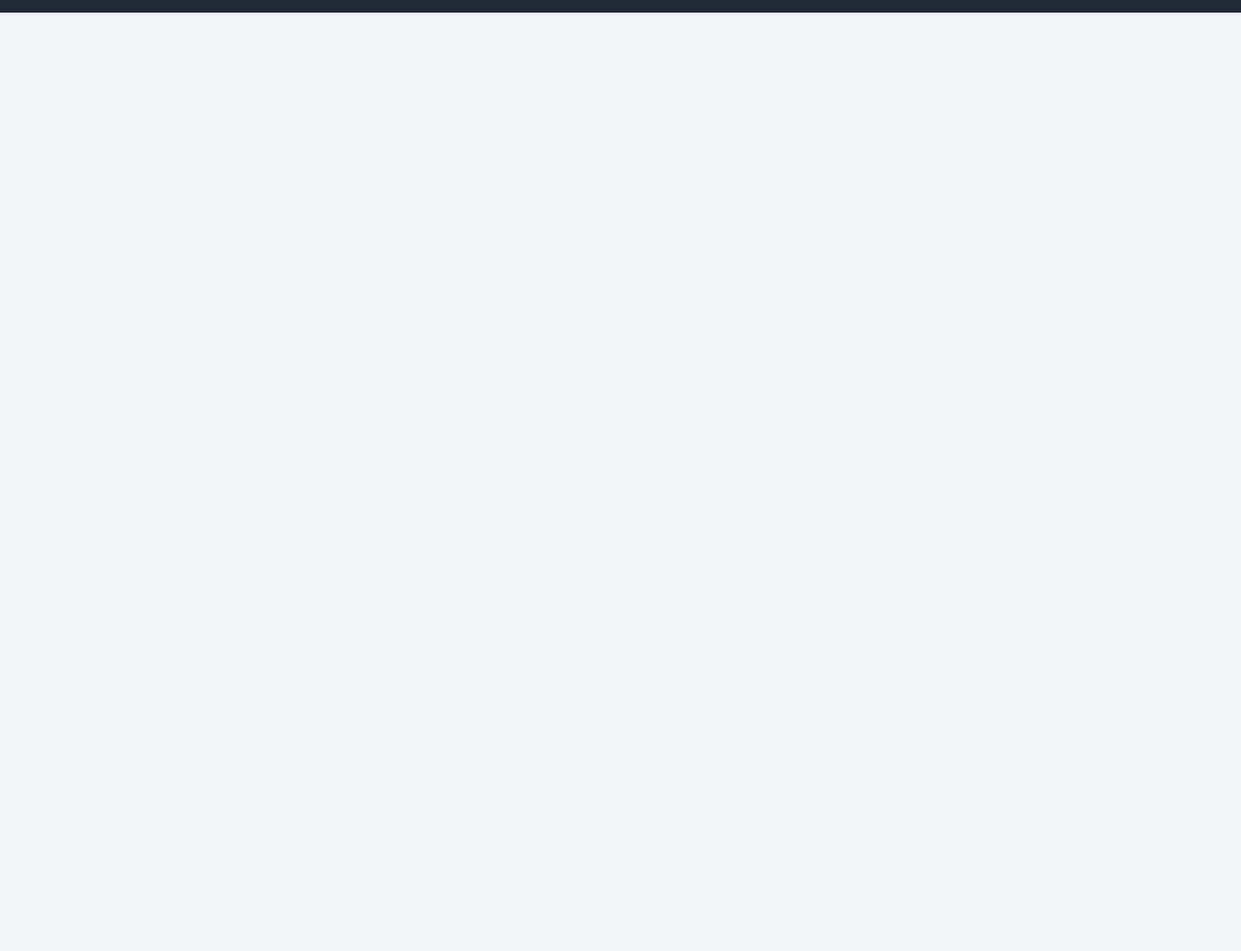
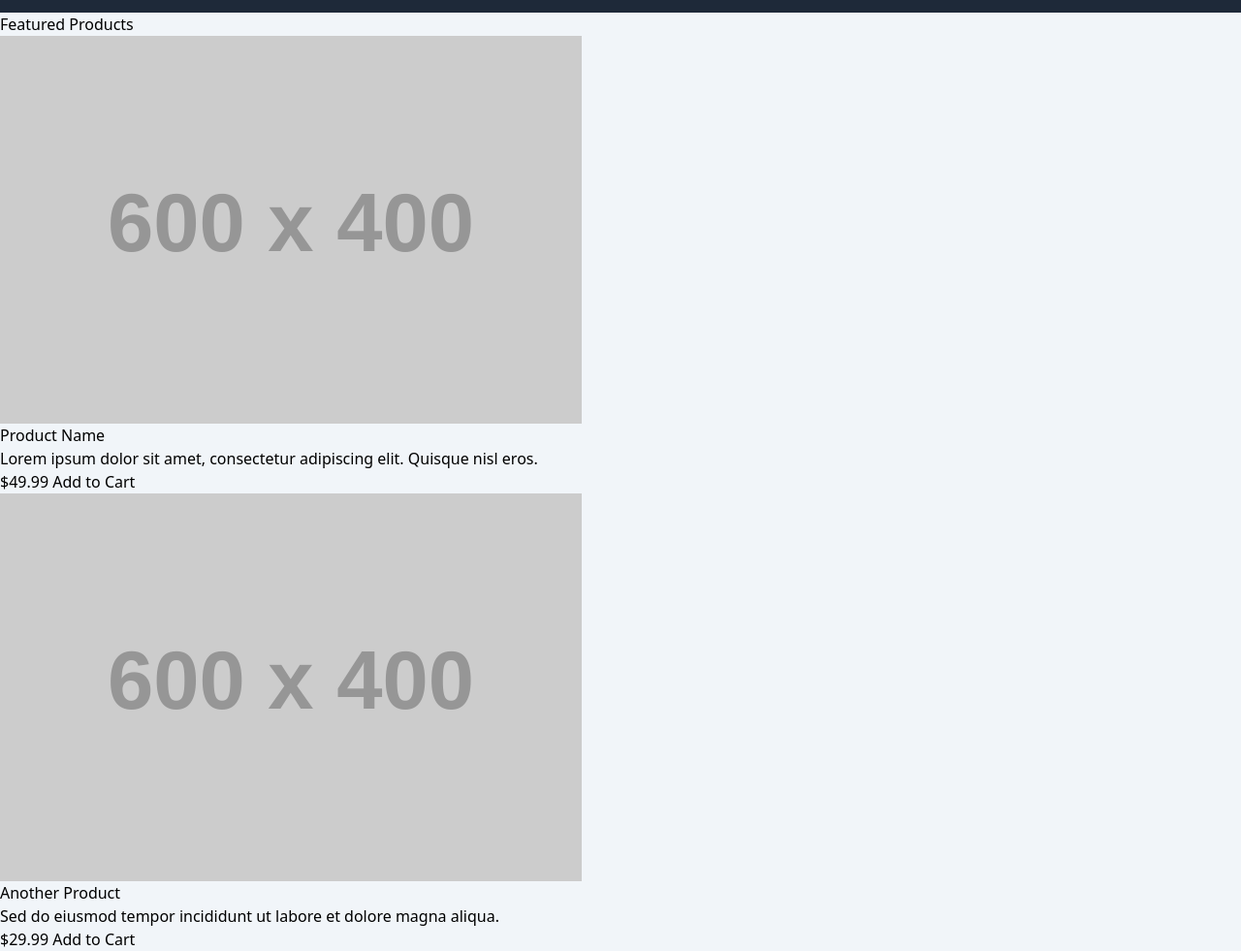
Before and after one commit to Ayzrian/mate-tailwindcss-course, a website built with Vite: page index.html in a window 1280 px wide. Shown: the part 51-1032 px from the top of the page at 97% size. Before the commit the page ends 800 px from the top, so only its background shows below. Built offline with nearby package versions, Linux system fonts and the light colour scheme; placeholder pictures from the web are drawn by us.

Commit message:
Adding styles for product listing with Tailwind - Start

```diff
--- a/index.html
+++ b/index.html
@@ -21,5 +21,60 @@
         </nav>
       </div>
     </header>
+
+    <main class="">
+      <div class="">
+        <h1 class="">
+          Featured Products
+        </h1>
+
+        <div class="">
+          <div class="">
+            <img
+              src="https://placehold.co/600x400"
+              alt="Product Image"
+              class=""
+            >
+
+            <div class="">
+              <h2 class="">
+                Product Name
+              </h2>
+              <p class="">
+                Lorem ipsum dolor sit amet, consectetur adipiscing elit. Quisque nisl eros.
+              </p>
+              <div class="">
+                <span class="">$49.99</span>
+                <button class="">
+                  Add to Cart
+                </button>
+              </div>
+            </div>
+          </div>
+
+          <div class="">
+            <img
+              src="https://placehold.co/600x400"
+              alt="Product Image"
+              class=""
+            >
+            <div class="">
+              <h2 class="">
+                Another Product
+              </h2>
+              <p class="">
+                Sed do eiusmod tempor incididunt ut labore et dolore magna aliqua.
+              </p>
+              <div class="">
+                <span class="">$29.99</span>
+                <button class="">
+                  Add to Cart
+                </button>
+              </div>
+            </div>
+          </div>
+        </div>
+      </div>
+    </main>
   </body>
 </html>
```
